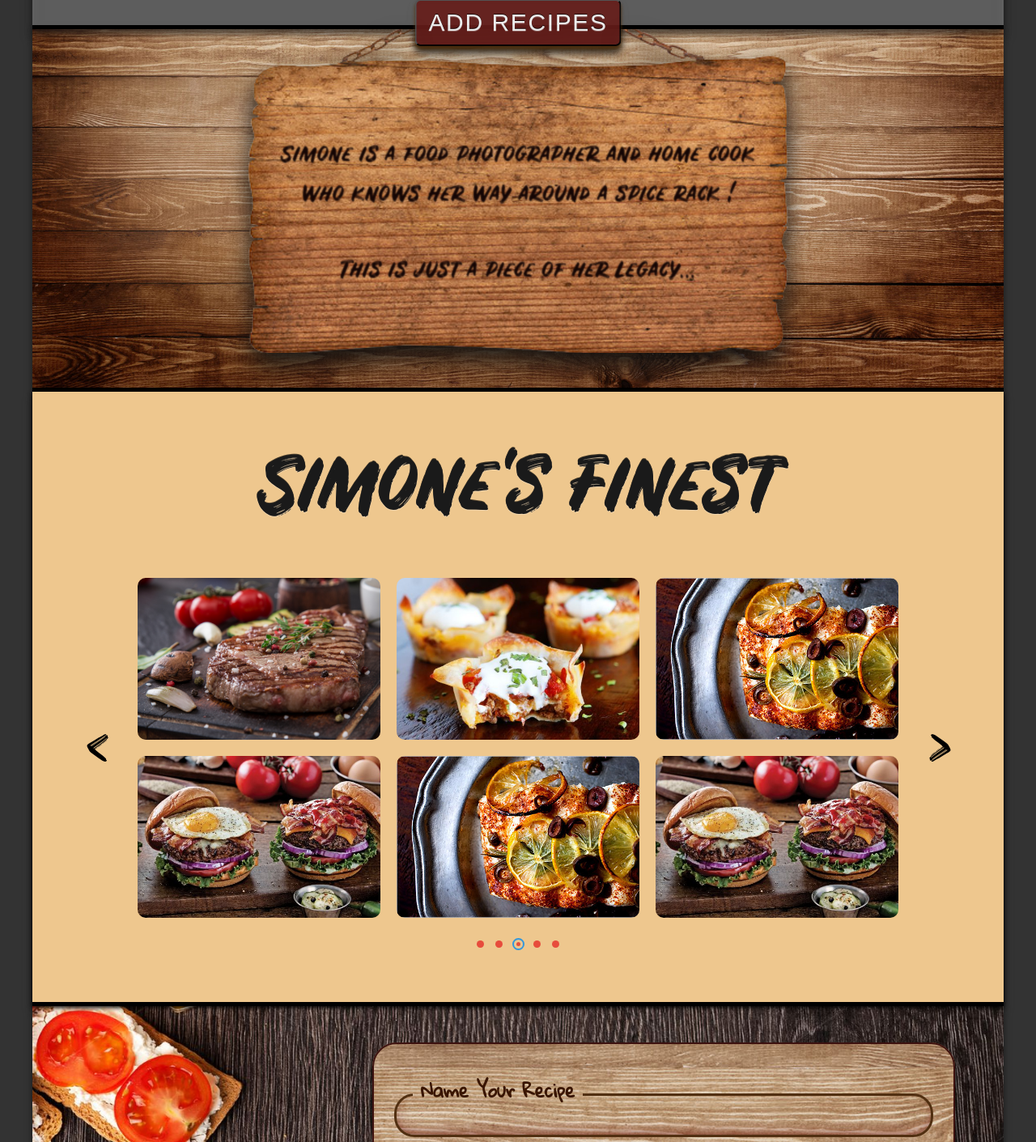
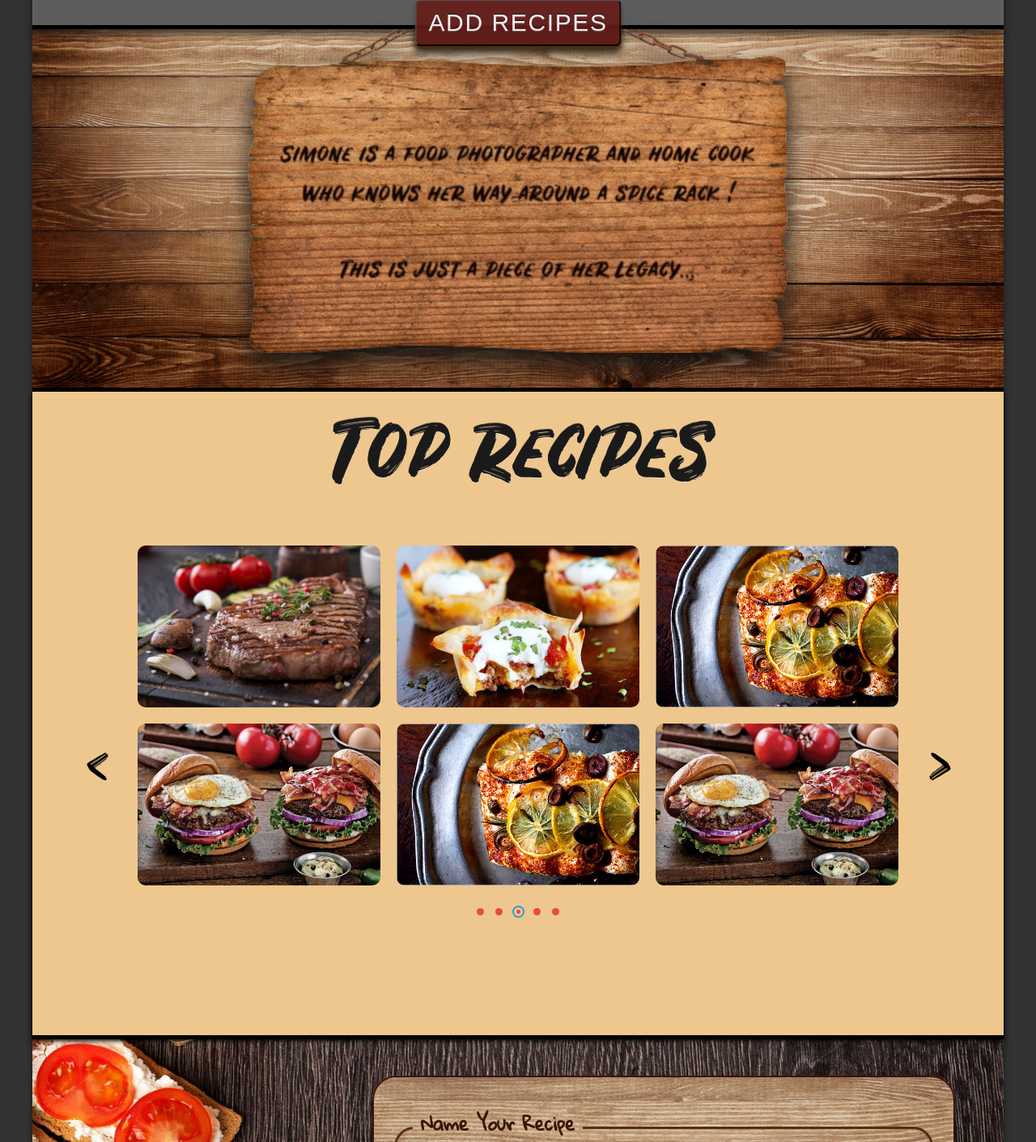
Before and after one commit to NathanielDaniels/cookbook-project, a PHP site: page / in a window 1280 px wide. Shown: the part 729-2140 px from the top of the page at 81% size. Run offline with PHP 8.4, Linux system fonts and the light colour scheme; some libraries are stand-ins or nearby versions; some web fonts are replaced; grey boxes are pictures that could not be loaded.

Commit message:
swapped top recipe name back to

```diff
--- a/CSS/styles.css
+++ b/CSS/styles.css
@@ -197,9 +197,8 @@ body {
   border-bottom: 5px solid #010101;
   -webkit-box-shadow: 0px 2px 5px #010101;
           box-shadow: 0px 2px 5px #010101;
-  height: auto;
-  padding: 40px 0 60px;
   width: 100%;
+  height: 100vh;
   overflow: hidden;
 }
 
--- a/CSS/styles.scss
+++ b/CSS/styles.scss
@@ -235,9 +235,10 @@ body {
     position: relative;
     border-bottom: 5px solid hsl(0, 0, 0.5);
     box-shadow: 0px 2px 5px hsl(0, 0, 0.5);
-    height: auto;
-    padding: 40px 0 60px;
+    // height: auto;
+    // padding: 40px 0 60px;
     width: 100%;
+    height: 100vh;
     overflow: hidden;
     .recipes-title {
       text-align: center;
--- a/index.html
+++ b/index.html
@@ -5,7 +5,10 @@
     <meta name="viewport" content="width=device-width, initial-scale=1.0" />
     <meta http-equiv="X-UA-Compatible" content="ie=edge" />
     <title>Simone's Cookbook</title>
-    <link rel="stylesheet" href="https://stackpath.bootstrapcdn.com/font-awesome/4.7.0/css/font-awesome.min.css">
+    <link
+      rel="stylesheet"
+      href="https://stackpath.bootstrapcdn.com/font-awesome/4.7.0/css/font-awesome.min.css"
+    />
     <link rel="stylesheet" href="/CSS/styles.css" />
   </head>
 
@@ -40,18 +43,19 @@
       <section class="about-section">
         <div class="boardContainer">
           <div class="backboard">
-            <p>Simone is a food photographer and home cook<br> who knows her way around a spice rack !</p>
+            <p>
+              Simone is a food photographer and home cook<br />
+              who knows her way around a spice rack !
+            </p>
             <p>This is just a piece of her Legacy...</p>
-
           </div>
         </div>
-
       </section>
 
-      <section class="recipes-container" id="top-recipes" >
+      <section class="recipes-container" id="top-recipes">
         <div class="recipes-title">
-          <!-- <h1 class="top-recipes-title">Top Recipes</h1> -->
-          <h1 class="top-recipes-title">Simone's Finest</h1>
+          <h1 class="top-recipes-title">Top Recipes</h1>
+          <!-- <h1 class="top-recipes-title">Simone's Finest</h1> -->
         </div>
         <div class="recipe-arrows" id="arrows">
           <!-- Next and previous buttons -->
@@ -66,7 +70,6 @@
         </div>
 
         <div class="recipes-body imgBody1">
-
           <a href="#" class="grid-item recipe1">
             <div class="hover-text">
               <p>Foodie image with some text in a box</p>
@@ -142,7 +145,6 @@
           <a class="next" onclick="plusSlides(1)">></a> -->
           <!-- <a class="prev" onclick="plusSlides(-1)">&#10094;</a>
           <a class="next" onclick="plusSlides(1)">&#10095;</a> -->
-
         </div>
         <div class="pagination-wrapper">
           <div class="pagination">
@@ -153,14 +155,13 @@
             <span></span>
           </div>
         </div>
-      <!-- </br> -->
+        <!-- </br> -->
         <!-- The dots/circles -->
         <!-- <div style="text-align:center">
           <span class="dot" onclick="currentSlide(1)"></span>
           <span class="dot" onclick="currentSlide(2)"></span>
           <span class="dot" onclick="currentSlide(3)"></span>
         </div> -->
-
 
         <!-- <div class="recipes-body imgBody2">
           <a href="#" class="grid-item recipe1">
@@ -266,13 +267,14 @@
           </a>
         </div>
         <!-- /.recipes-container -->
-      </section>
+      <!-- </section> -->
+      <!--! /======================== -->
 
       <section class="form-container">
         <!-- <h1 class="form-title">
         Add a Recipe
       </h1> -->
-        <form class="form" id='form' method="POST">
+        <form class="form" id="form" method="POST">
           <fieldset class="mainFieldset">
             <!-- <legend>Add a Recipe</legend> -->
             <div class="form-grid">
@@ -310,8 +312,10 @@
               </fieldset>
               <fieldset class="file">
                 <legend for="file">Image</legend>
-                <input type="file" name="file"/>
-                <i class="fa fa-cloud-upload"><span>Click Here to add Image</span></i>
+                <input type="file" name="file" />
+                <i class="fa fa-cloud-upload"
+                  ><span>Click Here to add Image</span></i
+                >
                 <!-- <span>Custom Upload</span> -->
               </fieldset>
             </div>
```
Also changed, not shown: 1 other file.
